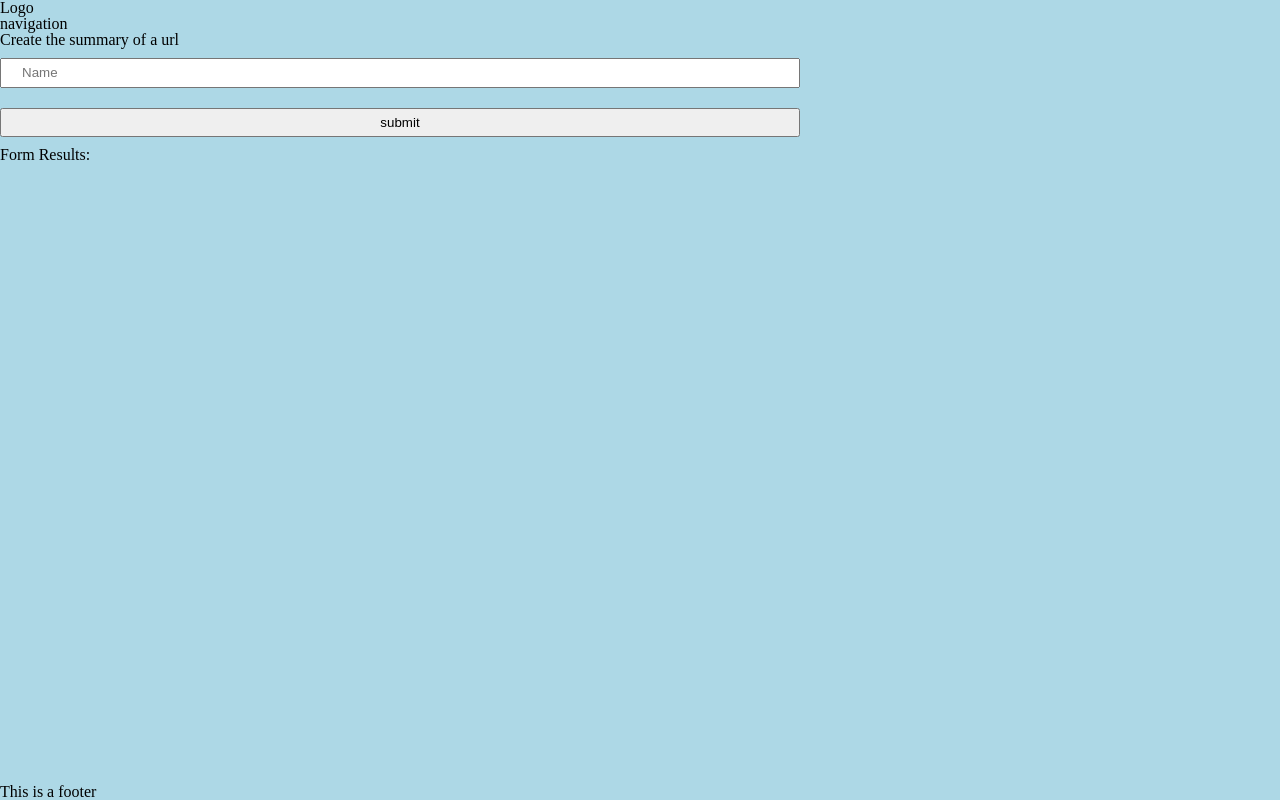
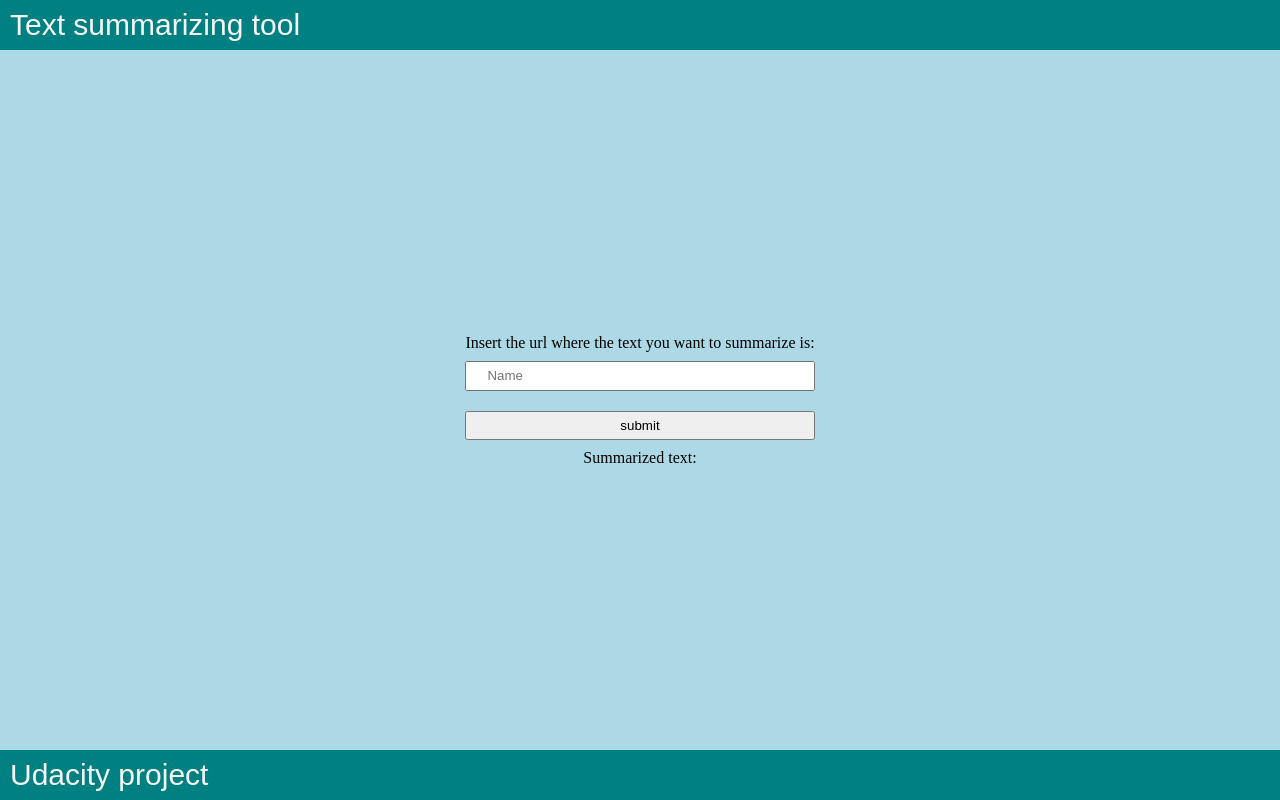
Before and after one commit to jpablomm/MeaningCloudAPI-Summarizer, a website built with webpack: page src/client/views/index.html in a window 1280 px wide. Built offline with nearby package versions, Linux system fonts and the light colour scheme.

Commit message:
Adjusted HTML and CSS. Turned service workers on.

```diff
--- a/src/client/styles/base.scss
+++ b/src/client/styles/base.scss
@@ -7,6 +7,11 @@ body {
 
 main {
     flex: 2;
+    display: flex;
+    flex-direction: column;
+    justify-content: center;
+    align-items: center;
+    flex-wrap: wrap;
 }
 
 section {
--- a/src/client/styles/footer.scss
+++ b/src/client/styles/footer.scss
@@ -0,0 +1,10 @@
+footer {
+    background-color: teal;
+    color: whitesmoke;
+}
+
+footer p{
+    margin: 10px;
+    font-size: 30px;
+    font-family: Arial, Helvetica, sans-serif;
+}
--- a/src/client/styles/header.scss
+++ b/src/client/styles/header.scss
@@ -2,4 +2,12 @@ header {
     display: flex;
     justify-content: space-between;
     padding: 10px 40px;
+    background-color: teal;
+    color: whitesmoke;
 }
+
+header div{
+    margin: 10px;
+    font-size: 30px;
+    font-family: Arial, Helvetica, sans-serif;
+}
--- a/src/client/views/index.html
+++ b/src/client/views/index.html
@@ -9,16 +9,13 @@
 
         <header>
             <div class="">
-                Logo
-            </div>
-            <div class="">
-                navigation
+                Text summarizing tool
             </div>
         </header>
 
         <main>
             <section>
-                <p>Create the summary of a url</p>
+                <p>Insert the url where the text you want to summarize is:</p>
                 <form class="" onsubmit="return Client.handleSubmit(event)">
                     <!-- <input id="name" type="text" name="input" value="" placeholder="Name"> -->
                     <input id="name" type="text" name="input" value="" placeholder="Name">
@@ -29,16 +26,16 @@
             </section>
 
             <section>
-                <strong>Form Results:</strong>
+                <strong>Summarized text:</strong>
                 <div id="results"></div>
             </section>
         </main>
 
         <footer>
-            <p>This is a footer</p>
+            <p>Udacity project</p>
         </footer>
 
-        <!-- <script>
+        <script>
             // Check that service workers are supported
             if ('serviceWorker' in navigator) {
                 // Use the window load event to keep the page load performant
@@ -46,7 +43,6 @@
                     navigator.serviceWorker.register('/service-worker.js');
                 });
             }
-        </script> -->
-
+        </script>
     </body>
 </html>
```
